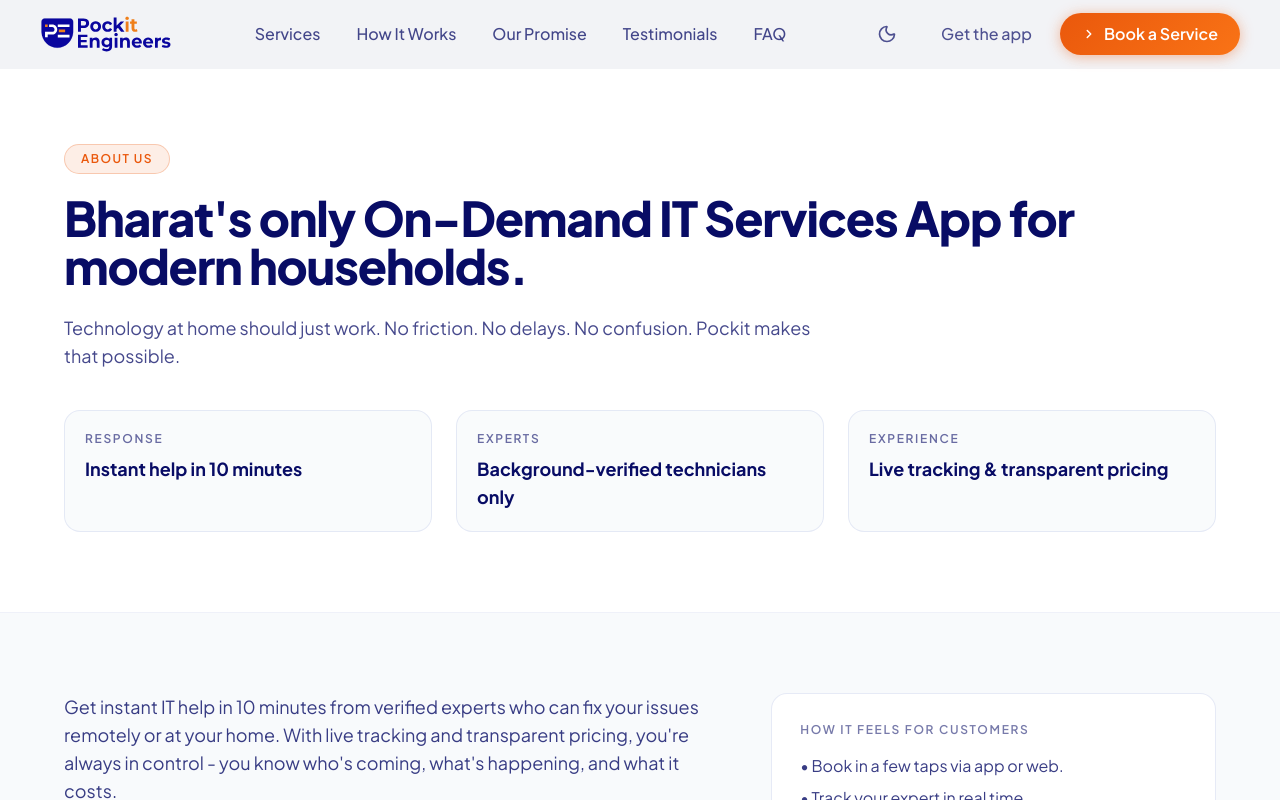
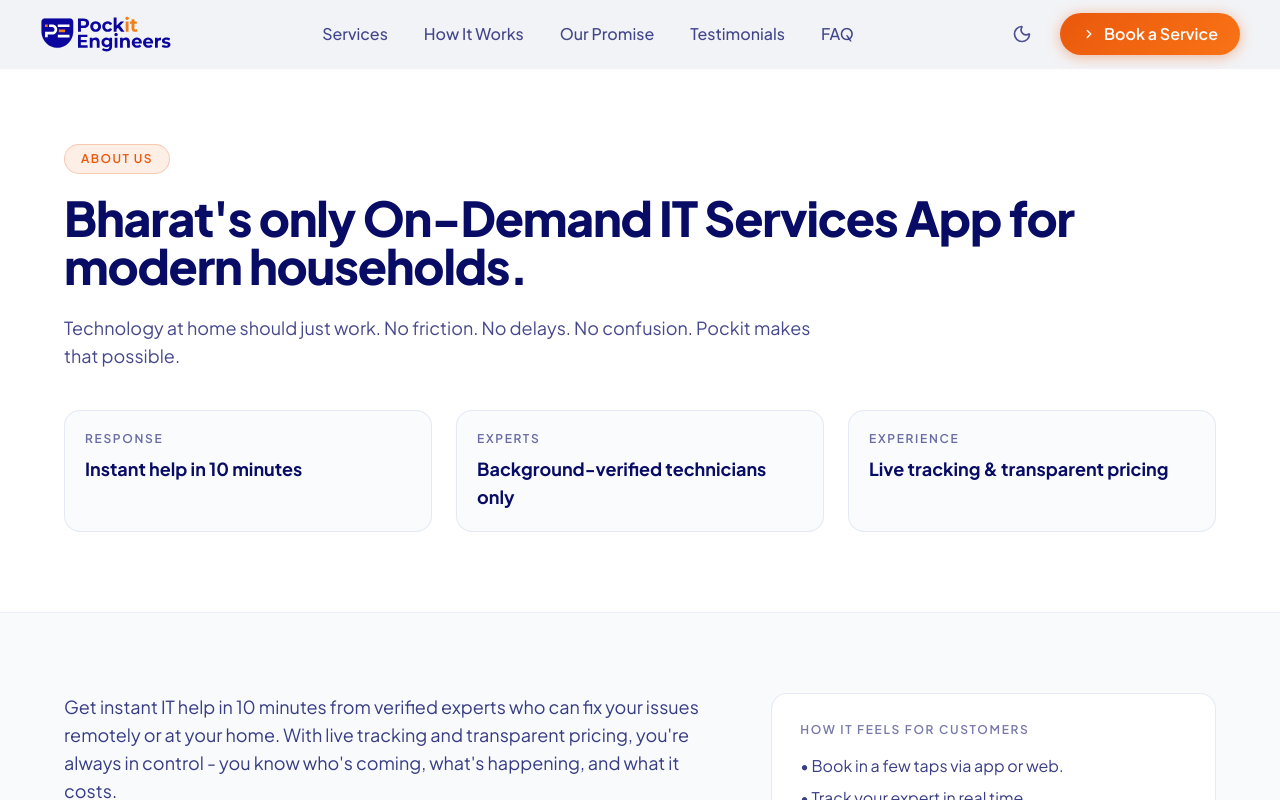
Before and after one commit to SarthakE1211/backup_chatbot, a Next.js app: page /about in a window 1280 px wide. Shown: the top 800 px of the page. Built offline with nearby package versions, Linux system fonts and the light colour scheme.

Commit message:
Remove login link from Header component and clean up related code for improved navigation.

```diff
--- a/src/components/landing/Header.tsx
+++ b/src/components/landing/Header.tsx
@@ -136,13 +136,6 @@
                         >
                             {theme === THEMES.dark ? <Sun className="w-5 h-5" /> : <Moon className="w-5 h-5" />}
                         </button>
-                        <Link
-                            href="/#download"
-                            onClick={onBookService}
-                            className="text-[16px] font-medium transition-colors duration-200 px-4 py-2 text-theme-text/70 hover:text-theme-accent-end"
-                        >
-                            {HEADER.loginLabel}
-                        </Link>
                         {isExpertPage ? (
                             <a
                                 href="https://wa.me/918882280156"
@@ -219,16 +212,6 @@
                                 </Link>
                             ))}
                             <div className="h-px my-3 bg-theme-text/10" />
-                            <Link
-                                href="/#download"
-                                onClick={(e) => {
-                                    onBookService(e);
-                                    setOpen(false);
-                                }}
-                                className="px-4 py-3 text-base font-medium rounded-xl transition-colors text-theme-text/70 hover:bg-theme-text/5"
-                            >
-                                {HEADER.loginLabel}
-                            </Link>
                             <button
                                 onClick={toggleTheme}
                                 className="flex items-center justify-between w-full px-4 py-3 text-base font-medium rounded-xl transition-colors text-theme-text/70 hover:bg-theme-text/5 text-left"
```
